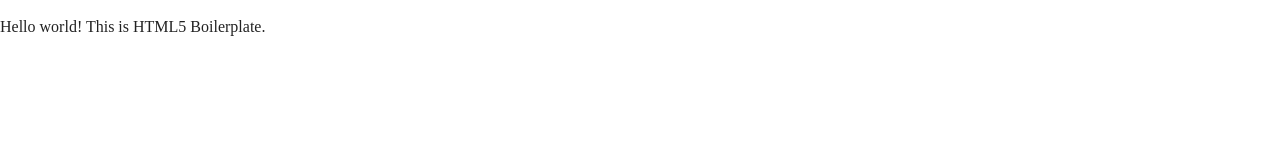
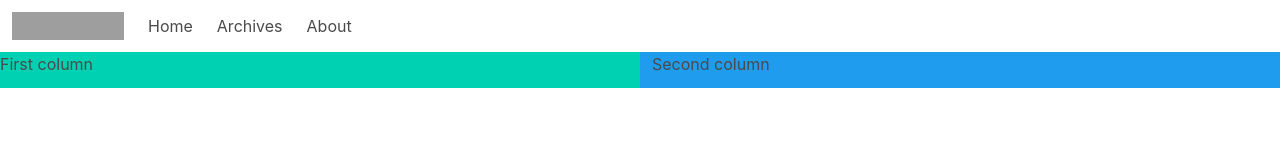
Before and after one commit to RobertTate/AnnasBlog, a website: page index.html in a window 1280 px wide. Drawn offline with nearby package versions, Linux system fonts and the light colour scheme; no server answers; grey boxes are pictures that could not be loaded.

Commit message:
added bulma framework

```diff
--- a/index.html
+++ b/index.html
@@ -13,6 +13,7 @@
   <!-- Place favicon.ico in the root directory -->
 
   <link rel="stylesheet" href="css/normalize.css">
+  <link rel="stylesheet" type="text/css" href="node_modules/bulma/css/bulma.css" />
   <link rel="stylesheet" href="css/main.css">
 </head>
 
@@ -22,12 +23,46 @@
   <![endif]-->
 
   <!-- Add your site or application content here -->
-  <p>Hello world! This is HTML5 Boilerplate.</p>
+  <nav class="navbar" role="navigation" aria-label="main navigation">
+    <div class="navbar-brand">
+        <a class="navbar-item">
+            <img src="https://bulma.io/images/bulma-logo.png" width="112" height="28" alt="Bulma">
+          </a>
+        <a class="navbar-item">
+            Home
+          </a>
+          <a class="navbar-item">
+              Archives
+            </a>
+            <a class="navbar-item">
+                About
+              </a>
+    </div>
+  </nav>
+
+
+
+  <div class="columns">
+    <div class="column has-background-primary">
+      First column
+    </div>
+    <div class="column has-background-info">
+      Second column
+    </div>
+  </div>
+
+
+
+
+
+
+
+
   <script src="js/vendor/modernizr-3.6.0.min.js"></script>
   <script src="https://code.jquery.com/jquery-3.3.1.min.js" integrity="sha256-FgpCb/KJQlLNfOu91ta32o/NMZxltwRo8QtmkMRdAu8=" crossorigin="anonymous"></script>
   <script>window.jQuery || document.write('<script src="js/vendor/jquery-3.3.1.min.js"><\/script>')</script>
   <script src="js/plugins.js"></script>
-  <script src="js/main.js"></script>
+  <script src="main.js"></script>
 
   <!-- Google Analytics: change UA-XXXXX-Y to be your site's ID. -->
   <script>
--- a/js/main.js
+++ b/main.js
@@ -1,6 +1,6 @@
 $.ajax({
     url: "https://www.googleapis.com/blogger/v3/blogs/2500055890074266959/posts?key=AIzaSyDveTnWGDRmOF3g4mzCtS2kRunFUqDjM1g",
     success: function(result){
-        console.log(result.items["3"].content);
+        console.log(result.items["1"].content);
     }
 });
```
Also changed, not shown: package.json (added, +25 -0 lines), 2 other files.
